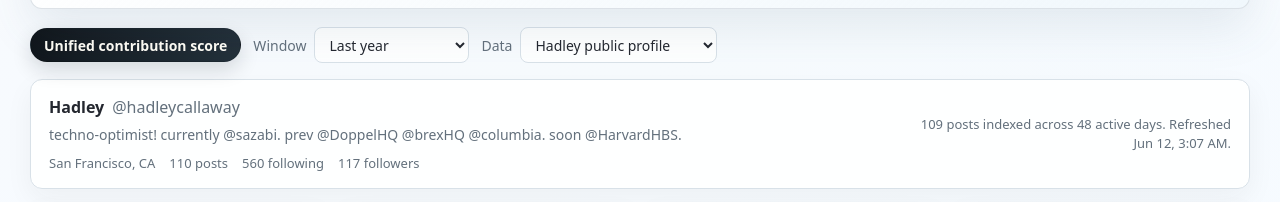
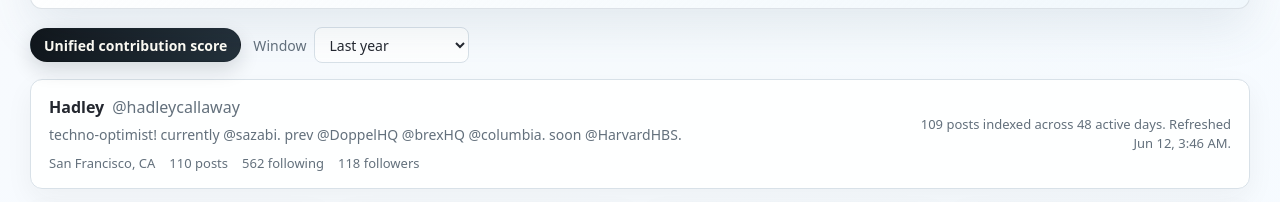
Before and after one commit to hccallaway/x-contribution-heatmap, a plain HTML site: page outputs/x-activity-contributions.html in a window 1280 px wide. Shown: the part 173-375 px from the top of the page. Drawn offline with Linux system fonts and the light colour scheme.

Commit message:
Remove data source dropdown

```diff
--- a/outputs/x-activity-contributions.html
+++ b/outputs/x-activity-contributions.html
@@ -627,13 +627,6 @@
           <option value="90">Last 90 days</option>
         </select>
       </label>
-      <label class="select-wrap">
-        <span>Data</span>
-        <select id="accountSelect">
-          <option value="hadley">Hadley public profile</option>
-          <option value="demo">Demo activity</option>
-        </select>
-      </label>
     </section>
 
     <section class="profile-card" aria-label="X profile snapshot">
@@ -737,16 +730,7 @@
       following: 559,
       followers: 116
     };
-    const accountProfiles = {
-      hadley: { base: 0, bursts: [], name: "Hadley public profile", real: true },
-      demo: { base: 0.58, bursts: [42, 88, 123, 197, 244, 292, 330], name: "Demo activity" }
-    };
-    let currentData = generateData("hadley");
-
-    function seededNoise(seed) {
-      const x = Math.sin(seed * 999.91) * 10000;
-      return x - Math.floor(x);
-    }
+    let currentData = generateEmptyProfileDays();
 
     function formatDate(date) {
       return date.toISOString().slice(0, 10);
@@ -756,12 +740,10 @@
       return date.toLocaleDateString("en-US", { weekday: "short", month: "short", day: "numeric", year: "numeric" });
     }
 
-    function generateData(profileKey) {
-      const profile = accountProfiles[profileKey];
+    function generateEmptyProfileDays() {
       const days = [];
       for (let i = 364; i >= 0; i--) {
         const date = new Date(today.getTime() - i * dayMs);
-        if (profile.real) {
         days.push({
           date: formatDate(date),
           posts: 0,
@@ -773,36 +755,6 @@
           externalReplies: 0,
           follows: 0,
           source: "public-profile-shell"
-          });
-          continue;
-        }
-        const idx = 364 - i;
-        const weekdayBoost = [0.34, 0.92, 1.04, 1.1, 1.0, 0.86, 0.42][date.getDay()];
-        const seasonal = 0.66 + 0.34 * Math.sin((idx / 365) * Math.PI * 2 + 0.35);
-        const burst = profile.bursts.some(day => Math.abs(day - idx) <= 7) ? 1.7 : 1;
-        const activity = profile.base * weekdayBoost * seasonal * burst;
-        const n1 = seededNoise(idx + profile.base * 100);
-        const n2 = seededNoise(idx * 3 + 77);
-        const n3 = seededNoise(idx * 9 + 13);
-        const active = n1 < activity;
-        const posts = active && n2 > 0.54 ? 1 + Math.floor(n3 * 3) : 0;
-        const replies = active ? Math.floor((n2 + activity) * 5) : 0;
-        const reposts = active && n3 > 0.42 ? Math.floor(n1 * 4) : 0;
-        const likes = active ? Math.floor((n1 + n2 + activity) * 9) : 0;
-        const bookmarks = active && n2 > 0.32 ? Math.floor(n3 * 5) : 0;
-        const impressions = posts ? Math.floor((90 + n1 * 2200) * burst) : Math.floor(replies * (8 + n2 * 40));
-        const externalReplies = Math.floor((posts + replies) * n3 * 3);
-        const follows = posts && n1 > 0.82 ? 1 + Math.floor(n2 * 6) : 0;
-        days.push({
-          date: formatDate(date),
-          posts,
-          replies,
-          reposts,
-          likes,
-          bookmarks,
-          impressions,
-          externalReplies,
-          follows
         });
       }
       return days;
@@ -914,14 +866,12 @@
       }, { actionPoints: 0, engagementPoints: 0 });
       const active = scores.filter(Boolean).length;
       const windowLabel = document.querySelector("#windowSelect option:checked").textContent.toLowerCase();
-      const selectedProfile = document.querySelector("#accountSelect").value;
-      const profileTotal = selectedProfile === "hadley" ? publicProfile.postCount : total;
       document.querySelector("#totalScore").textContent = total.toLocaleString();
       document.querySelector("#activeDays").textContent = active.toLocaleString();
       document.querySelector("#longestStreak").textContent = parts.actionPoints.toLocaleString();
       document.querySelector("#topDay").textContent = parts.engagementPoints.toLocaleString();
-      if (selectedProfile === "hadley" && total === 0) {
-        document.querySelector("#heatmapTitle").textContent = `${profileTotal.toLocaleString()} public profile posts found, daily activity not exposed by X`;
+      if (total === 0) {
+        document.querySelector("#heatmapTitle").textContent = `${publicProfile.postCount.toLocaleString()} public profile posts found, daily activity not exposed by X`;
         return;
       }
       document.querySelector("#heatmapTitle").textContent = `${total.toLocaleString()} X contributions in the ${windowLabel}`;
@@ -1104,11 +1054,6 @@
     }
 
     document.querySelector("#windowSelect").addEventListener("change", renderAll);
-    document.querySelector("#accountSelect").addEventListener("change", event => {
-      currentData = generateData(event.target.value);
-      renderImportSample();
-      renderAll();
-    });
     document.querySelector("#loadSample").addEventListener("click", renderImportSample);
     document.querySelector("#applyImport").addEventListener("click", applyImport);
     document.querySelector("#fileImport").addEventListener("change", loadSelectedFile);
--- a/outputs/x-activity-data.js
+++ b/outputs/x-activity-data.js
@@ -1,5 +1,5 @@
 window.X_ACTIVITY_DATA = {
-  "generatedAt": "2026-06-12T03:07:05.770Z",
+  "generatedAt": "2026-06-12T03:46:05.272Z",
   "source": "x-api-v2-user-tweets",
   "profile": {
     "id": "2681209458",
@@ -9,8 +9,8 @@ window.X_ACTIVITY_DATA = {
     "location": "San Francisco, CA",
     "verified": false,
     "publicMetrics": {
-      "followers_count": 117,
-      "following_count": 560,
+      "followers_count": 118,
+      "following_count": 562,
       "tweet_count": 110,
       "listed_count": 2,
       "like_count": 307,
@@ -536,7 +536,7 @@ window.X_ACTIVITY_DATA = {
       "reposts": 0,
       "likes": 2,
       "bookmarks": 0,
-      "impressions": 82,
+      "impressions": 84,
       "externalReplies": 0,
       "follows": 0
     },
```
Also changed, not shown: outputs/x-activity-contributions-with-data.html (+5 -60 lines), outputs/x-activity-data.json (+4 -4 lines). Lines whose indentation alone changed are shown as unchanged.
